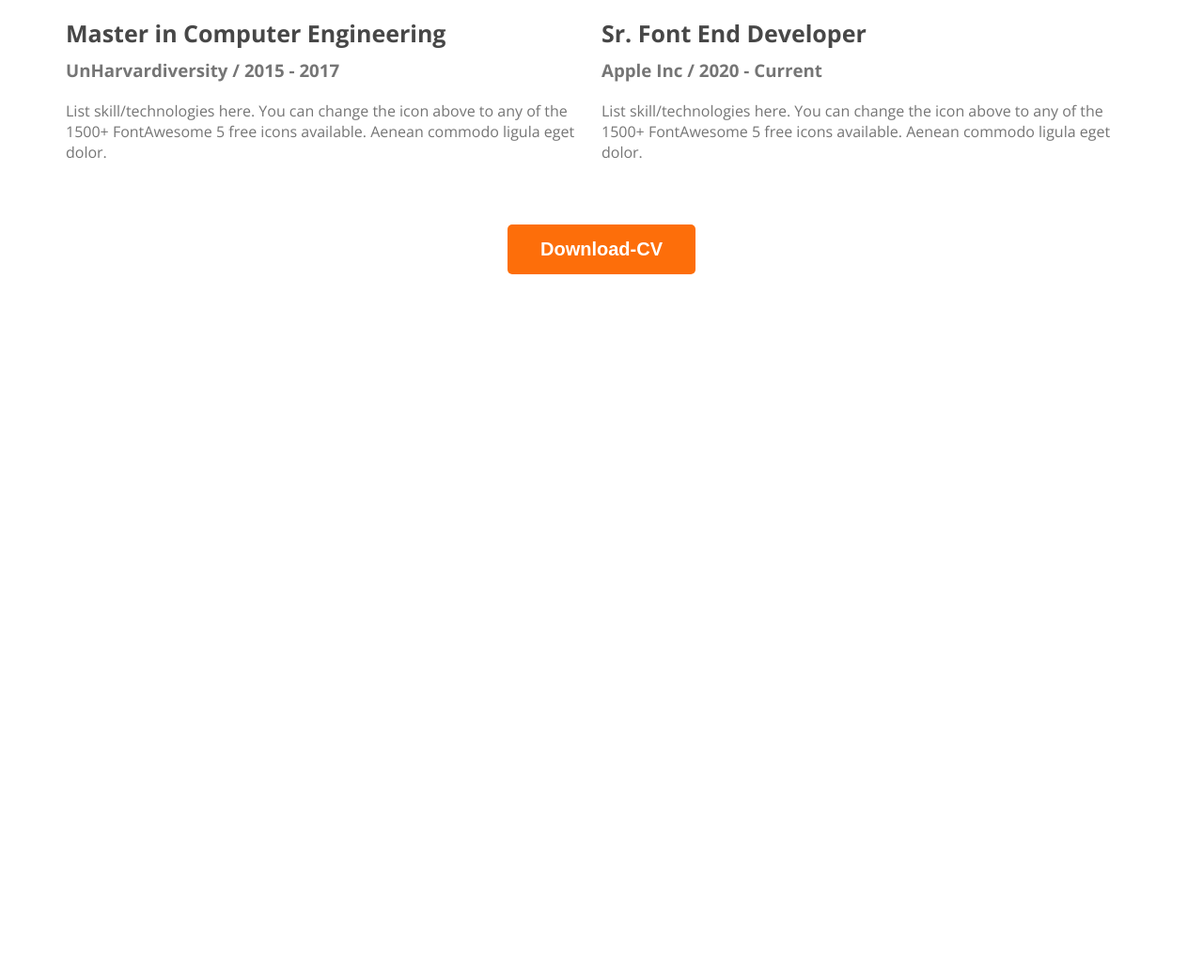
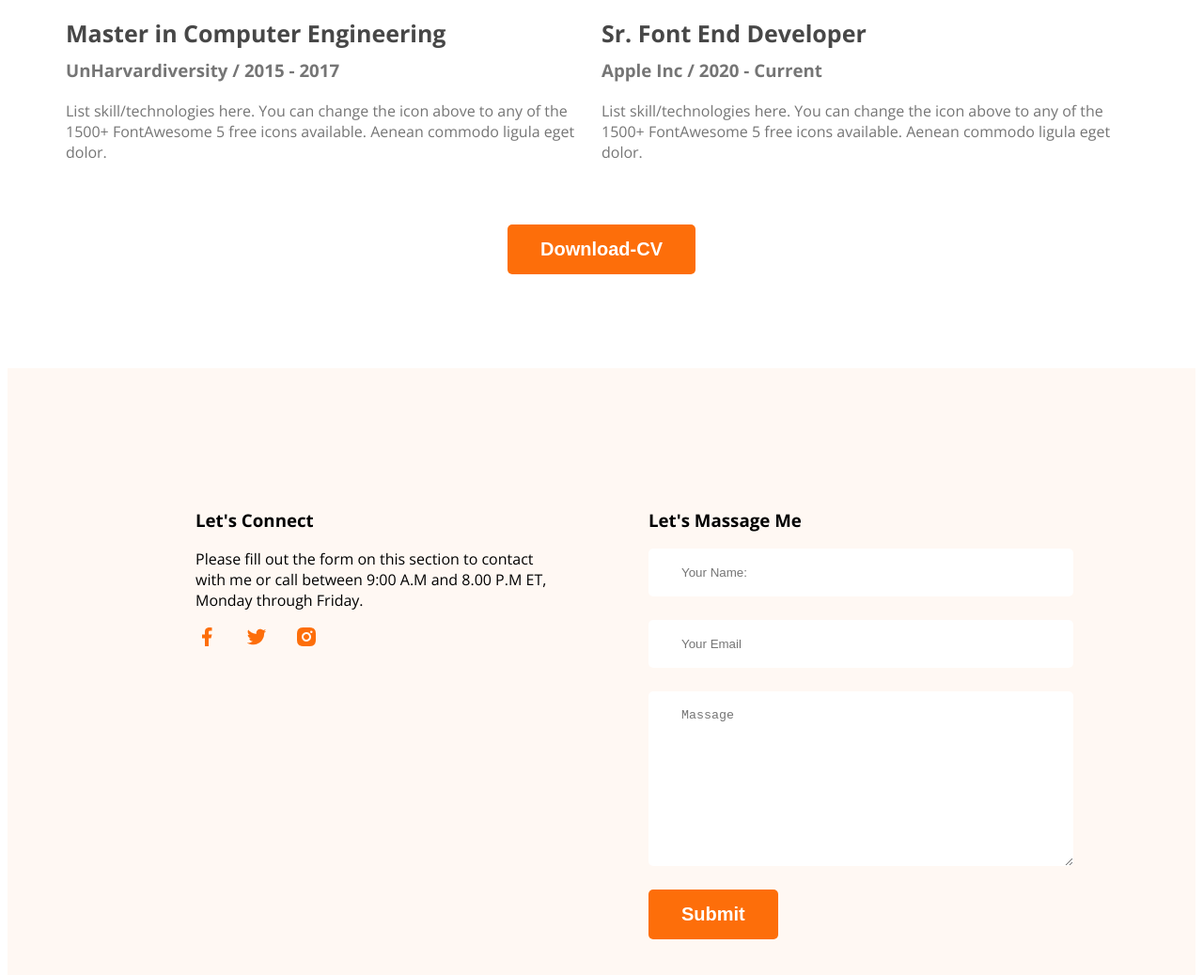
Before and after one commit to Abdulla-Al-Hussain/Web-portfolio, a plain HTML site: page index.html in a window 1280 px wide. Shown: the part 2941-3979 px from the top of the page at 94% size. Before the commit the page ends 3241 px from the top, so only its background shows below. Drawn offline with nearby package versions, Linux system fonts and the light colour scheme.

Commit message:
Finished contact

```diff
--- a/index.html
+++ b/index.html
@@ -150,7 +150,24 @@
         </section>
     </main>
     <footer>
-
+             <div class="footeer-coloumn">
+                <h3 class="footer-title">Let's Connect</h3>
+                <p class="footer-des">Please fill out the form on this section to contact with me or call between 9:00 A.M and 8.00 P.M ET, Monday through Friday.</p>
+                <div class="social-links">
+                    <a href="i"><img src="images/icons/facebook.png" alt=""></a>
+                    <a href=""><img src="images/icons/twitter.png" alt=""></a>
+                    <a href=""><img src="images/icons/insta.png" alt=""></a>
+                </div>
+             </div>
+             <div class="footeer-coloumn">
+                <h3 class="footer-title">Let's Massage Me</h3>
+                <form  class="contact-f" action="">
+                    <input type="text" placeholder="Your Name:">
+                    <input type="email" name="" id="" placeholder="Your Email">
+                    <textarea name="Massage" id="" cols="15" rows="10" placeholder="Massage"></textarea>
+                    <input class="btn-primary" type="submit" value="Submit">
+                </form>
+             </div>
     </footer>
 </body>
 </html>
--- a/navistyle/portfolio.css
+++ b/navistyle/portfolio.css
@@ -177,3 +177,29 @@ font-weight: 700;
     text-align: center;
     margin-top: 50px;
 }
+/*footer*/
+
+footer{
+    display: flex;
+    gap:100px;
+    background-color: #FFF8F3;
+    margin-top: 100px;
+    padding: 130px 200px;
+}
+.footeer-coloumn{
+    width: 50%;
+}
+
+.contact-f input[type="text"], .contact-f input[type="email"], textarea {
+    display: block;
+    margin-bottom: 25px;
+    padding: 18px 35px;
+    color: #757575;
+    border-radius: 5px;
+    background:#FFF;
+    border: 0;
+    width: 100%;
+}
+.social-links a{
+  margin-right: 25px;
+}
```
